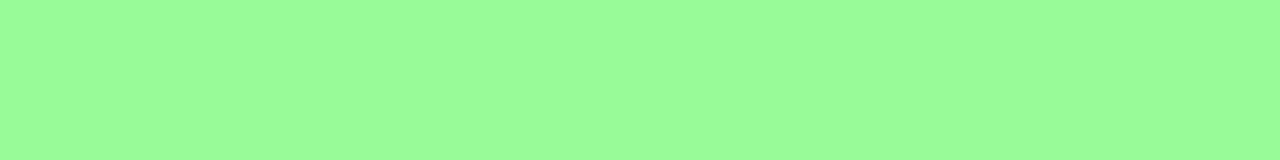
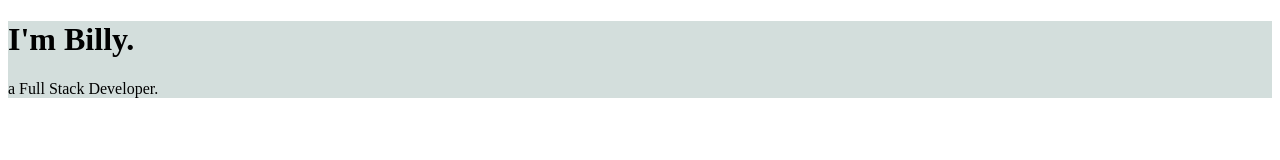
Before and after one commit to WinstonAC/2022-PT, a plain HTML site: page index.html in a window 1280 px wide. Drawn offline with Linux system fonts and the light colour scheme.

Commit message:
updated marigns in the div

```diff
--- a/css/styles.css
+++ b/css/styles.css
@@ -1,3 +1,5 @@
-body {
-    background-color: palegreen;
+div{
+    background-color: #D3DEDC;
+    margin-top: 0px;
+    margin-bottom: 0px;
 }
--- a/index.html
+++ b/index.html
@@ -11,6 +11,10 @@
 </head>
 
 <body>
+    <div class="">
+        <h1>I'm Billy.</h1>
+    <p> a Full Stack Developer. </p>
+    </div>
 
 </body>
 
```
Also changed, not shown: favicon.ico (added), 1 other file.
